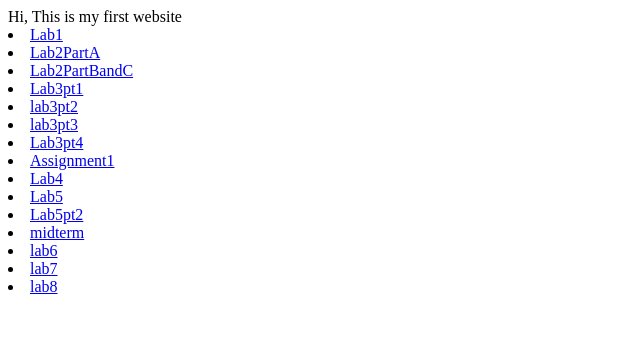
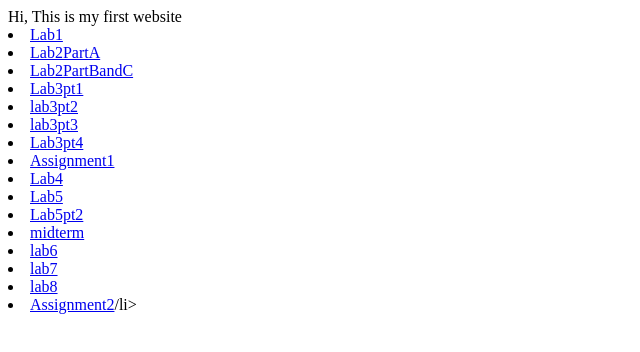
Before and after one commit to jackberena/Comp1537, a plain HTML site: page Index.html in a window 1280 px wide. Shown: the whole page, without its empty margins (0-640 px from the left). Drawn offline with Linux system fonts and the light colour scheme.

Commit message:
added assignment 2

```diff
--- a/Index.html
+++ b/Index.html
@@ -60,6 +60,9 @@
 <li><a href="./lab8/lab8.html">lab8</a></li>
 
 
+<li><a href="Assignment2/Assignment2.html">Assignment2</a>/li>
+
+
 
     </li>
 
```
